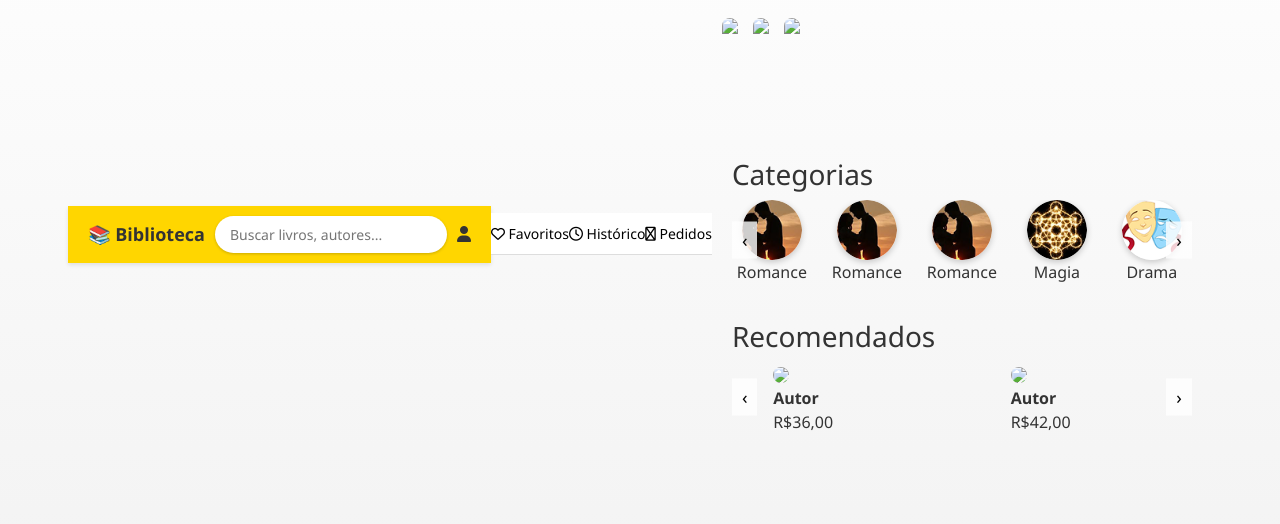
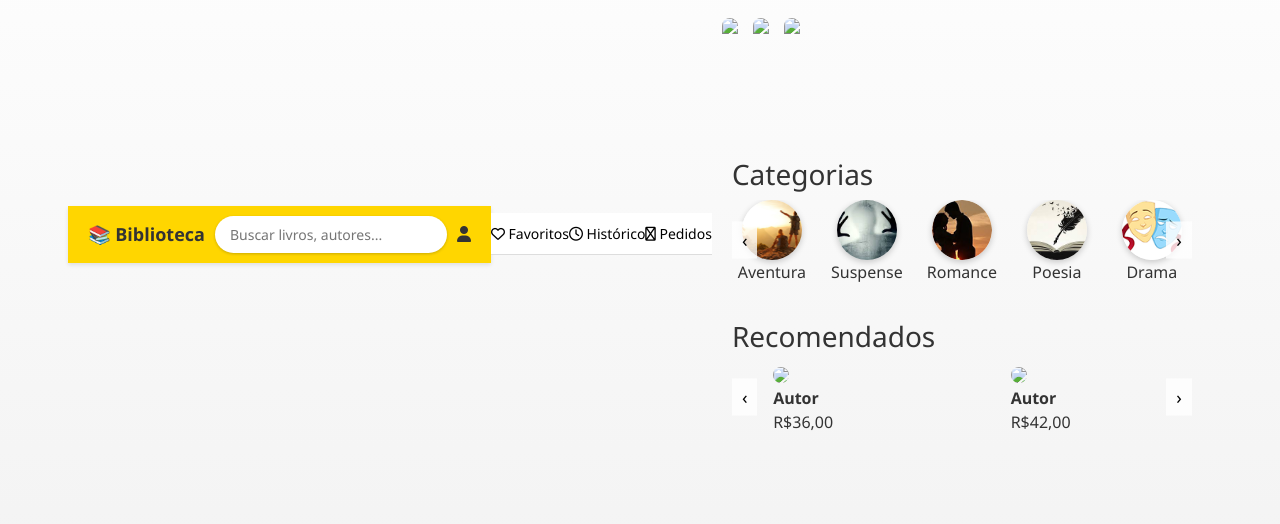
Before and after one commit to jpgomisss22/projeto-web, a PHP site: page / in a window 1280 px wide. Shown: the part 166-690 px from the top of the page. Run offline with PHP 8.4, Linux system fonts and the light colour scheme; a user stored in the database is signed in; some libraries are stand-ins or nearby versions.

Commit message:
fazendo ajuste com imagens, e trocando nomes

```diff
--- a/script.js
+++ /dev/null
@@ -1,14 +0,0 @@
-function showSection(id) {
-    document.querySelectorAll('.section').forEach(sec => sec.classList.add('hidden'));
-    document.getElementById(id).classList.remove('hidden');
-  }
-
-  function scrollLeft(id) {
-    const el = document.getElementById(id);
-    el.scrollLeft -= 200;
-  }
-
-  function scrollRight(id) {
-    const el = document.getElementById(id);
-    el.scrollLeft += 200;
-  }
--- a/views/teste.php
+++ b/views/teste.php
@@ -6,6 +6,7 @@
   <title>Biblioteca Interativa</title>
   <link rel="stylesheet" href="https://cdnjs.cloudflare.com/ajax/libs/font-awesome/6.4.0/css/all.min.css">
   <link rel="stylesheet" href="../CSS/main.css">
+
 </head>
 <body>
 
@@ -42,20 +43,20 @@
       <button class="scroll-arrow left" onclick="scrollLeft('cat')">&#8249;</button>
       <div class="categorias-lista" id="cat">
         <div class="categoria">
-          <img src="../IMG/romance.png" alt="Romance">
-          <p>Romance</p>
+          <img src="../IMG/aventura.jpg" alt="Aventura">
+          <p>Aventura</p>
+        </div>
+        <div class="categoria">
+          <img src="../IMG/suspense.jpg" alt="Suspense">
+          <p>Suspense</p>
         </div>
         <div class="categoria">
           <img src="../IMG/romance.png" alt="Romance">
           <p>Romance</p>
         </div>
         <div class="categoria">
-          <img src="../IMG/romance.png" alt="Romance">
-          <p>Romance</p>
-        </div>
-        <div class="categoria">
-          <img src="../IMG/magia.png" alt="Magia">
-          <p>Magia</p>
+          <img src="../IMG/poesia.jpg" alt="Poesia">
+          <p>Poesia</p>
         </div>
         <div class="categoria">
           <img src="../IMG/drama.png" alt="Drama">
@@ -112,7 +113,5 @@
   <i class="fa-solid fa-user"></i>
 </footer>
 
-<script src="../script.js"></script>
-
 </body>
 </html>
```
Also changed, not shown: IMG/aventura.jpg (added), IMG/poesia.jpg (added), IMG/suspense.jpg (added).
